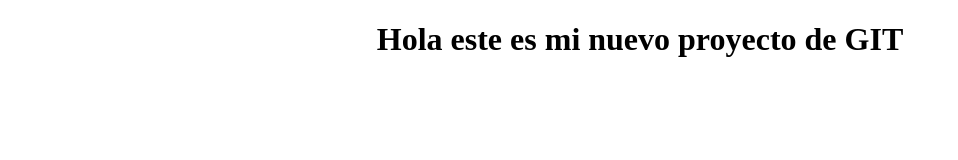
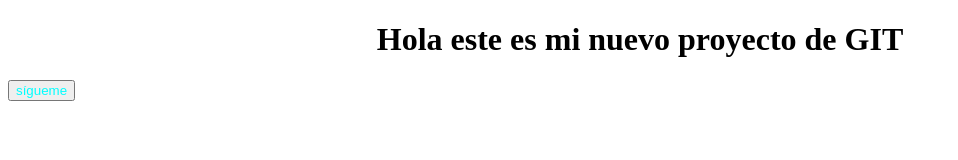
Before and after one commit to Sebas-Henao/Git_Git_remoto0, a plain HTML site: page Index.HTML in a window 1280 px wide. Shown: the whole page, without its empty margins (0-958 px from the left). Drawn offline with Linux system fonts and the light colour scheme.

Commit message:
se incluyó un botón de sígueme en color aqua

```diff
--- a/Index.HTML
+++ b/Index.HTML
@@ -10,6 +10,7 @@
         <h1 style="text-align: center">
         Hola este es mi nuevo proyecto de GIT
         </h1>
+        <button style="color:aqua">sígueme</button>
     </div>
 
 </body>
```
